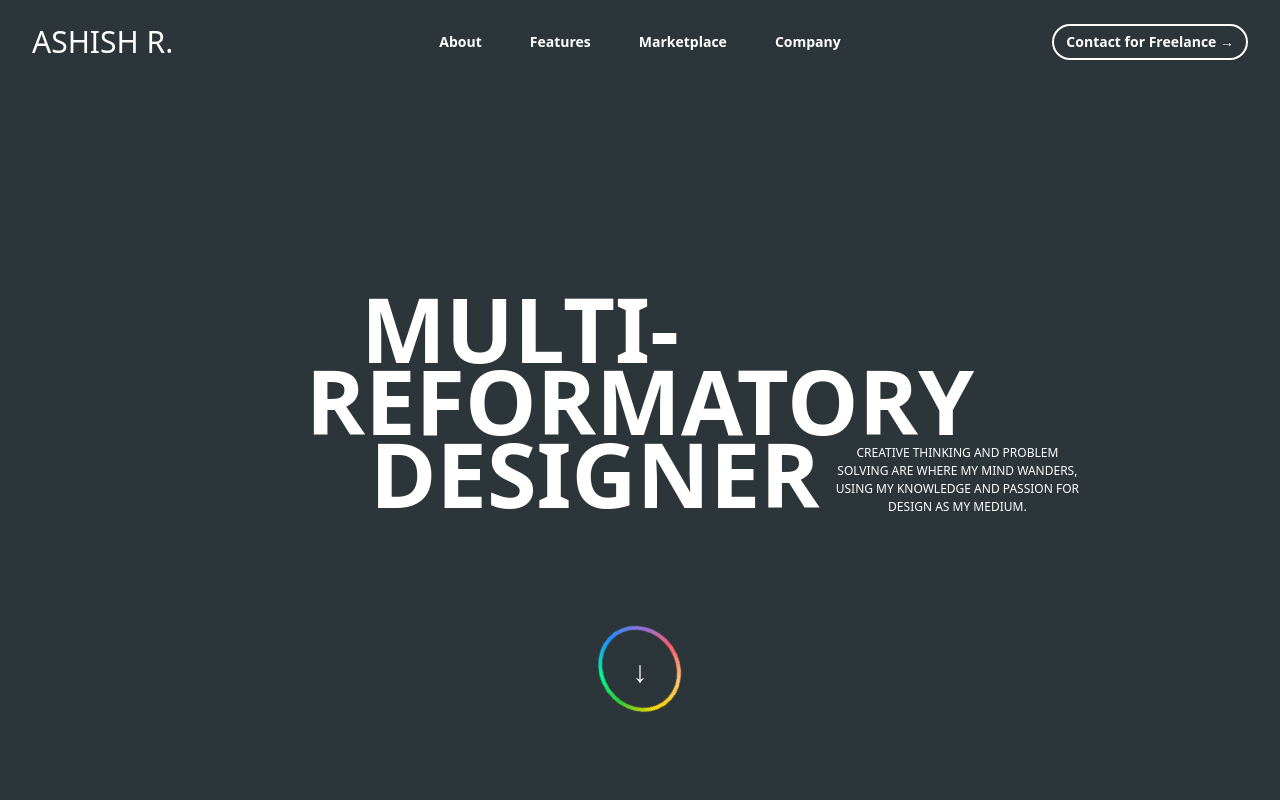
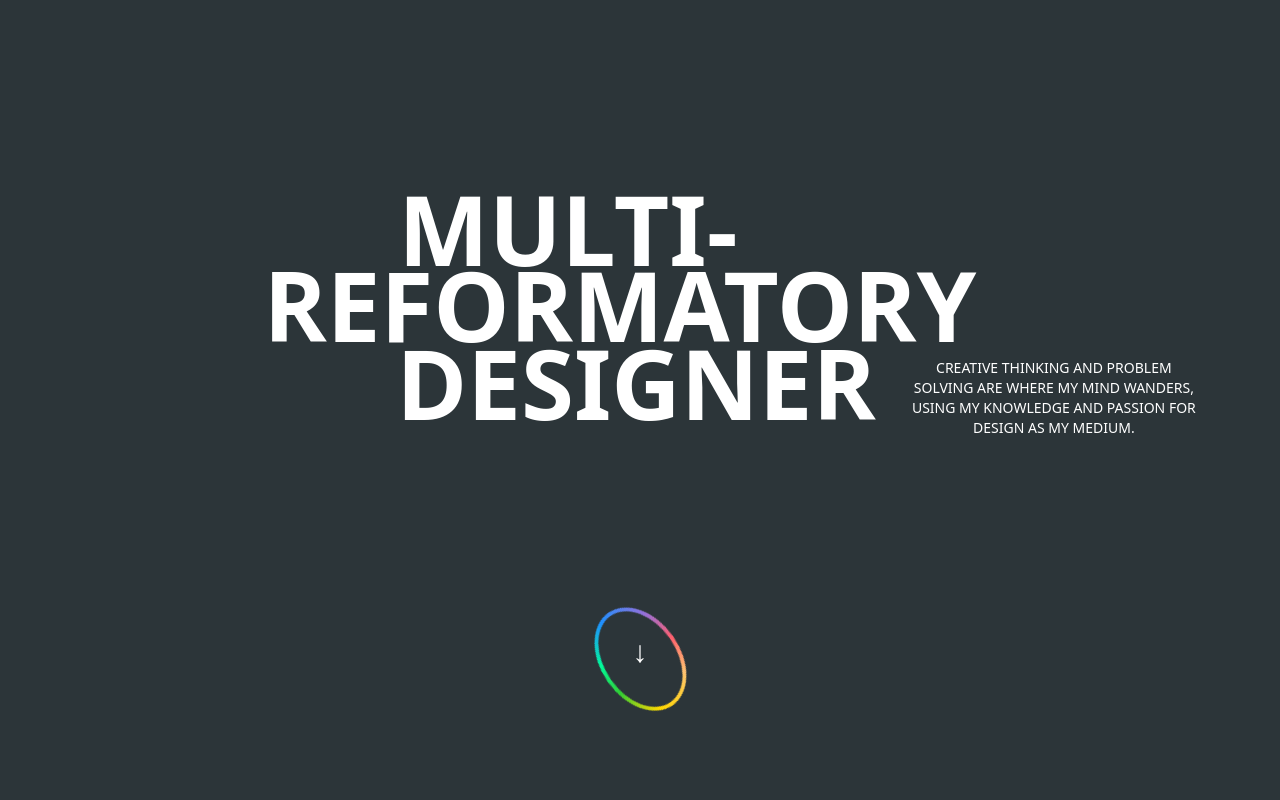
Before and after one commit to 123dushyant/portfolio, a React (Vite) app: page / in a window 1280 px wide. Shown: the top 800 px of the page. Built offline with nearby package versions, Linux system fonts and the light colour scheme; a web font is replaced by a local one.

Commit message:
fix: some bug

```diff
--- a/src/Pages/About.jsx
+++ b/src/Pages/About.jsx
@@ -16,8 +16,8 @@
                     </a>
                 </div>
             </div>
-            <div className="flex-1 lg:pl-20 pl-6 pt-10 lg:pt-32 sm:pt-10">
-                <div className="text-lg lg:text-2xl sm:text-2xl max-w-full">
+            <div className="flex-1 lg:pl-20 pr-5 align pl-6 pt-10 lg:pt-32 sm:pt-20">
+                <div className="text-lg lg:text-xl max-w-lg ">
                     I am proficient in technologies such as HTML, CSS, JavaScript, React, and Node.js, and I am constantly expanding my skill set to stay abreast of the latest industry trends. Collaboration and effective communication are at the core of my work ethic, allowing me to understand client needs and translate them into technical specifications and actionable plans.
                 </div>
             </div>
--- a/src/Pages/Home.jsx
+++ b/src/Pages/Home.jsx
@@ -6,22 +6,22 @@
             <div className="max-width flex flex-col justify-center items-center w-full h-full pointer-events-none">
                 <div id="dot" className="absolute h-[300px] w-[300px] bg-gradient-to-r from-aquamarine to-mediumpurple filter blur-[200px] rounded-[60%]"></div>
                 <div className="home-content text-center pointer-events-auto">
-                    <div className="text-1 font-semibold text-[100px] lg:text-[90px] md:text-[80px] sm:text-[69px] mt-[190px] lg:mt-[170px] md:mt-[170px] sm:mt-[140px] mr-[265px] lg:mr-[240px] md:mr-[120px] sm:mr-[104px] mb-[-73px] lg:mb-[-63px] md:mb-[-51px] sm:mb-[-43px]">MULTI-</div>
-                    <div className="text-2 text-[100px] lg:text-[90px] md:text-[80px] sm:text-[69px] font-bold mt-[-20px] lg:mt-[-18px] md:mt-[-15px] sm:mt-[-13px] mb-[-35px] lg:mb-[-30px] md:mb-[-20px] sm:mb-[-18px]">REFORMATORY</div>
+                    <div className="text-1 font-semibold lg:pr-36  text-6xl md:text-5xl sm:text-4xl lg:text-7xl xl:text-8xl mt-20 md:mt-16 sm:mt-12 lg:mt-16 xl:mt-20">MULTI-</div>
+                    <div className="text-2 p-0 text-6xl lg:pr-10 md:text-5xl sm:text-4xl lg:text-7xl xl:text-8xl font-bold mt-[-20px] md:mt-[-16px] sm:mt-[-12px] lg:mt-[-16px] xl:mt-[-20px]">REFORMATORY</div>
                     <div className="container flex flex-col lg:flex-row w-full">
-                        <div className="left-side flex-1 p-2 text-[100px] lg:text-[90px] md:text-[80px] sm:text-[69px] font-bold pl-[186px] lg:pl-[177px] md:pl-[17px] sm:pl-[15px] mt-[-46px] lg:mt-[-40px] md:mt-[-38px] sm:mt-[-32px]">DESIGNER</div>
-                        <div className="right-side flex-1 p-2 text-[13px] lg:text-[12px] md:text-[23px] sm:text-[17px] mt-[-3px] lg:mt-[-2px] md:mt-[1px] sm:mt-[2px]">
+                        <div className="left-side flex-1 p-7 text-6xl md:text-5xl sm:text-4xl lg:text-7xl xl:text-8xl font-bold pl-10 md:pl-8 sm:pl-6 lg:pl-80 xl:pl-80 mt-[-46px] md:mt-[-40px] sm:mt-[-32px] lg:mt-[-40px] xl:mt-[-46px]">DESIGNER</div>
+                        <div className="right-side flex-1 p-2 text-sm md:text-base sm:text-xs lg:text-sm xl:text-sm mt-[-3px] md:mt-[-2px] sm:mt-[1px] lg:mt-[-2px] xl:mt-[-3px]">
                             CREATIVE THINKING AND PROBLEM <br />
                             SOLVING ARE WHERE MY MIND WANDERS,<br />
                             USING MY KNOWLEDGE AND PASSION FOR <br />
                             DESIGN AS MY MEDIUM.
                         </div>
                     </div>
-                    <div className="button relative mt-[90px] lg:mt-[80px] md:mt-[70px] sm:mt-[60px]">
-            <a href="#contact" className="inline-block p-5 border-2 border-solid  border-transparent rounded-full bg-transparent text-yellow-500 w-[90px] h-[90px] lg:w-[80px] lg:h-[80px] md:w-[70px] md:h-[70px] sm:w-[60px] sm:h-[60px] text-center transition-all duration-300 ease-in-out hover:scale-110">
-                <span className="arrow block text-[35px] lg:text-[30px] md:text-[25px] sm:text-[20px] text-white leading-[45px] lg:leading-[40px] md:leading-[35px] sm:leading-[30px]">↓</span>
-            </a>
-        </div>
+                    <div className="button relative mt-10 md:mt-8 sm:mt-6 lg:mt-8 xl:mt-40">
+                        <a href="#contact" className="inline-block p-5 border-2 border-solid  border-transparent rounded-full bg-transparent text-yellow-500 w-20 h-20 md:w-16 md:h-16 sm:w-12 sm:h-12 lg:w-16 lg:h-16 xl:w-20 xl:h-20 text-center transition-all duration-300 ease-in-out hover:scale-110">
+                            <span className="arrow block text-3xl md:text-2xl sm:text-xl lg:text-2xl xl:text-3xl text-white leading-5 md:leading-4 sm:leading-3 lg:leading-4 xl:leading-5">↓</span>
+                        </a>
+                    </div>
                 </div>
             </div>
         </section>
--- a/src/Pages/Navbar.jsx
+++ b/src/Pages/Navbar.jsx
@@ -3,14 +3,14 @@
 
 const Navbar = () => {
     return(
-      <div className="relative ">
+      <div className="relative overflow-hidden">
         <div className="bg-white bg-opacity-75">
           <header className="absolute inset-x-0 top-0 z-50">
             <nav className="flex items-center justify-between p-6 lg:px-8" aria-label="Global">
               <div className="flex lg:flex-1">
                 <Link to="/" className="-m-1.5 p-1.5">
                   <span className="sr-only">Logo</span>
-                  <div className="text-white text-2xl md:text-3xl lg:text-3xl no-underline">ASHISH R.</div>
+                  <div className="text-black text-2xl md:text-3xl lg:text-3xl no-underline">ASHISH R.</div>
                 </Link>
               </div>
               <div className="flex lg:hidden">
@@ -22,13 +22,13 @@
                 </button>
               </div>
               <div className="hidden lg:flex lg:gap-x-12">
-                <Link to="/about" className="text-sm font-semibold leading-6 text-white">About</Link>
-                <Link to="#" className="text-sm font-semibold leading-6 text-white">Features</Link>
-                <Link to="#" className="text-sm font-semibold leading-6 text-white">Marketplace</Link>
-                <Link to="#" className="text-sm font-semibold leading-6 text-white">Company</Link>
+                <Link to="/about" className="text-sm font-semibold leading-6 text-black">About</Link>
+                <Link to="#" className="text-sm font-semibold leading-6 text-black">Features</Link>
+                <Link to="#" className="text-sm font-semibold leading-6 text-black">Marketplace</Link>
+                <Link to="#" className="text-sm font-semibold leading-6 text-black">Company</Link>
               </div>
               <div className="hidden lg:flex lg:flex-1 lg:justify-end">
-                <Link to="#" className="text-sm font-semibold leading-6 text-white border-2 border-solid border-white px-3 py-1 rounded-full">
+                <Link to="#" className="text-sm font-semibold leading-6 text-black border-2 border-solid border-black px-3 py-1 rounded-full">
                   Contact for Freelance <span aria-hidden="true">&rarr;</span>
                 </Link>
               </div>
```
Also changed, not shown: src/Pages/Work.jsx (+32 -31 lines).
